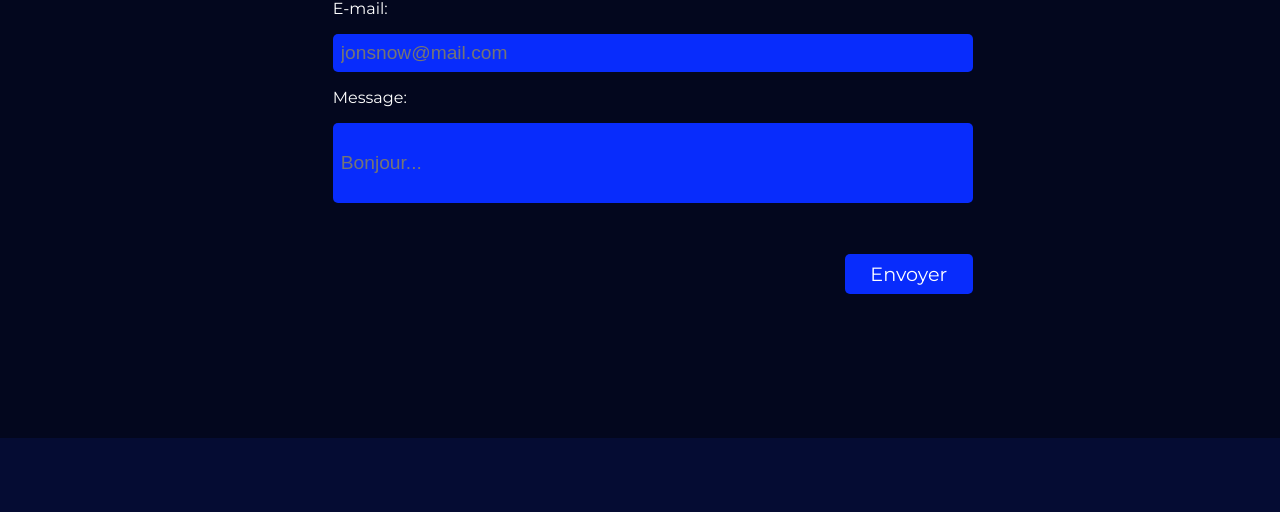
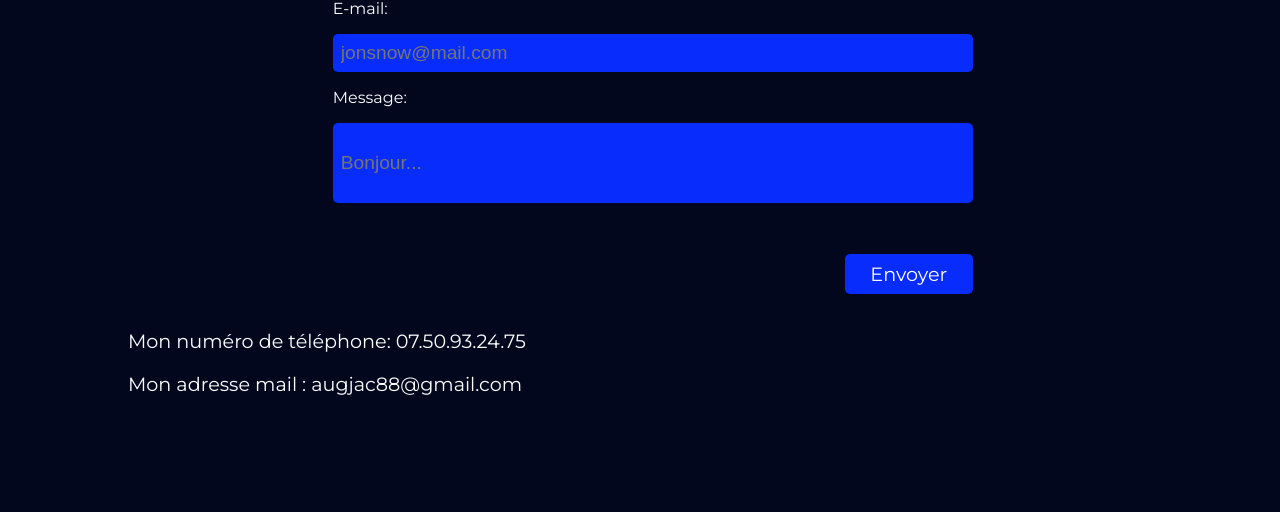
Before and after one commit to augjac/augjac.github.io, a plain HTML site: page Contact.html in a window 1280 px wide. Shown: the part 223-735 px from the top of the page. Drawn offline with nearby package versions, Linux system fonts and the light colour scheme.

Commit message:
Update Contact.html

```diff
--- a/Contact.html
+++ b/Contact.html
@@ -45,6 +45,8 @@
                     <input class="message" type="text" name="comment" placeholder="Bonjour..."><br><br>
                     <input class="envoyer" type="submit" value="Envoyer">
                 </form>
+                <p>Mon numéro de téléphone: 07.50.93.24.75</p>
+                <p>Mon adresse mail : augjac88@gmail.com</p>
             </main>
         <div id="myNav" class="overlay">
             <a href="javascript:void(0)" class="closebtn" onclick="closeNav()">&times;</a>
```
